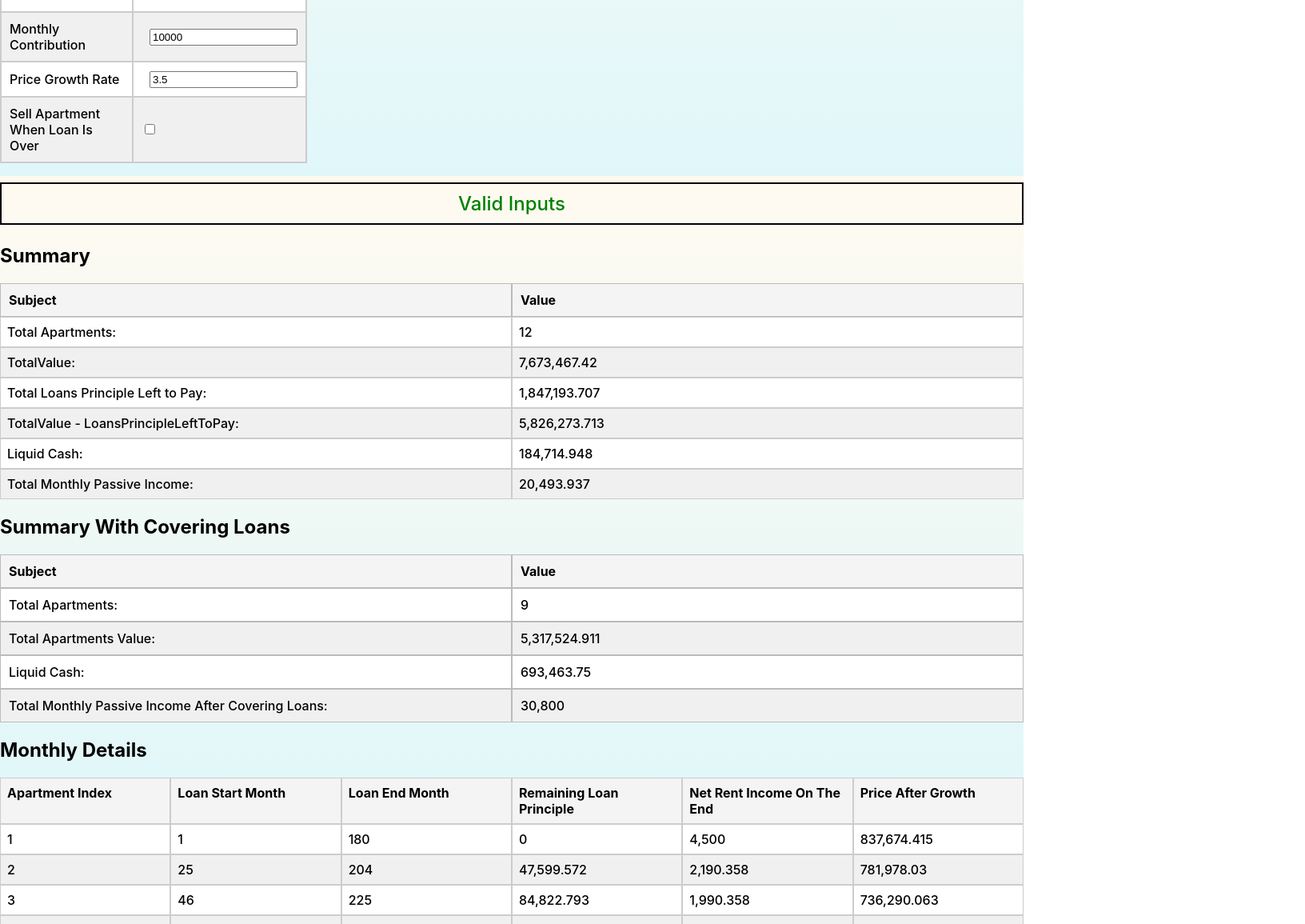
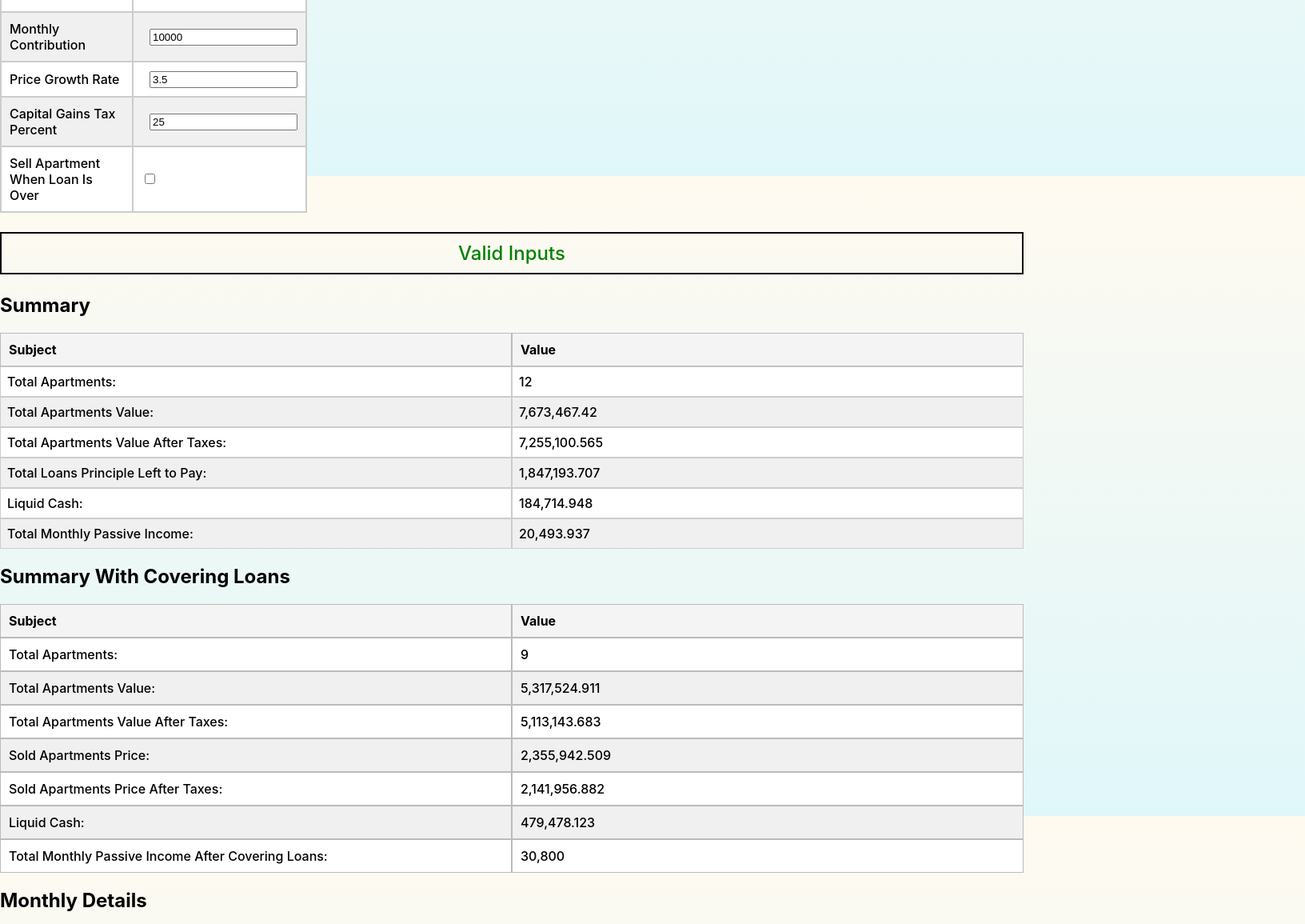
Before and after one commit to Yazuly/investments, a React (Create React App) app: page / in a window 1280 px wide. Shown: the part 580-1735 px from the top of the page at 80% size, 1632 px wide, since content can reach past the window. Built offline with nearby package versions, Linux system fonts and the light colour scheme.

Commit message:
added capital gains tax percent

```diff
--- a/src/InvestmentSimulator.js
+++ b/src/InvestmentSimulator.js
@@ -7,6 +7,7 @@ const InvestmentSimulator = () => {
     initialMoney: 250000,
     apartmentPrice: 500000,
     netRentIncome: 3000,
+    rentIncomeYearlyIncrease: 100,
     yearlyRentTaxesInPercent: 13,
     loanAmount: 250000,
     loanInterestRate: 6,
@@ -14,13 +15,15 @@ const InvestmentSimulator = () => {
     investmentTimeYears: 15,
     monthlyContribution: 10000,
     priceGrowthRate: 3.5,
-    rentIncomeYearlyIncrease: 100,
+    capitalGainsTaxPercent: 25,
   });
 
   const [results, setResults] = useState({
     totalApartments: 0,
     totalValue: 0,
+    totalValueAfterTaxes: 0,
     totalValueAfterCoveringLoans: 0,
+    totalValueAfterCoveringLoansAfterTaxes: 0,
     totalMonthlyPassiveIncome: 0,
     totalMonthlyPassiveIncomeAfterCoveringLoans: 0,
     totalLoansLeft: 0,
@@ -72,6 +75,14 @@ const InvestmentSimulator = () => {
     return income * (1 - inputs.yearlyRentTaxesInPercent / 100);
   };
 
+  const getApartmentPriceAfterTaxes = (apartment) => {
+    return (
+      apartment.price +
+      (apartment.priceAfterGrowth - apartment.price) *
+        (1 - inputs.capitalGainsTaxPercent / 100)
+    );
+  };
+
   const maxLoanToApartmentPriceRatio = 0.9;
 
   const handleInitialMoneyChange = (event) => {
@@ -84,7 +95,7 @@ const InvestmentSimulator = () => {
   const handleApartmentPriceChange = (event) => {
     setInputs((inputs) => ({
       ...inputs,
-      apartmentPrice: parseFloat(event.target.value),
+      apartmentPrice: Math.max(parseFloat(event.target.value)),
     }));
   };
 
@@ -145,6 +156,13 @@ const InvestmentSimulator = () => {
     setInputs((inputs) => ({
       ...inputs,
       priceGrowthRate: parseFloat(event.target.value),
+    }));
+  };
+
+  const handleCapitalGainsTaxPercentChange = (event) => {
+    setInputs((inputs) => ({
+      ...inputs,
+      capitalGainsTaxPercent: parseFloat(event.target.value),
     }));
   };
 
@@ -291,11 +309,14 @@ const InvestmentSimulator = () => {
 
       let numOfSoldApartments = 0;
       let totalMoneyFromSoldApartments = 0;
+      let totalMoneyFromSoldApartmentsAfterTaxes = 0;
       if (inputs.sellApartmentWhenLoanIsOver) {
         apartments.forEach((apartment) => {
           if (isLoanOver(month, apartment)) {
             numOfSoldApartments++;
             totalMoneyFromSoldApartments += apartment.priceAfterGrowth;
+            totalMoneyFromSoldApartmentsAfterTaxes =
+              getApartmentPriceAfterTaxes(apartment);
           }
         });
         apartments = apartments.filter(
@@ -303,7 +324,7 @@ const InvestmentSimulator = () => {
         );
       }
 
-      money += totalMoneyFromSoldApartments;
+      money += totalMoneyFromSoldApartmentsAfterTaxes;
 
       updateApartmentMonthlyIncome(month, apartments);
       let incomeFromRent = apartments.reduce(
@@ -323,6 +344,7 @@ const InvestmentSimulator = () => {
         numOfApartments: apartments.length,
         numOfSoldApartments,
         totalMoneyFromSoldApartments,
+        totalMoneyFromSoldApartmentsAfterTaxes,
       });
 
       month++;
@@ -333,6 +355,11 @@ const InvestmentSimulator = () => {
       (acc, apt) => acc + apt.priceAfterGrowth,
       0
     );
+    const totalValueAfterTaxes = apartments.reduce(
+      (acc, apt) => acc + getApartmentPriceAfterTaxes(apt),
+      0
+    );
+
     const totalMonthlyPassiveIncome = apartments
       .map((a) => a.netRentIncome)
       .reduce((a, b) => a + b, 0);
@@ -343,17 +370,24 @@ const InvestmentSimulator = () => {
 
     let numOfApartmentsToSellForCoveringLoan = 0;
     let apartmentsToSellTotalPrice = 0;
+    let apartmentsToSellTotalPriceAfterTaxes = 0;
     for (let i = 0; i < apartments.length; i++) {
-      if (apartmentsToSellTotalPrice + money >= totalLoansPrincipleLeft) {
+      if (
+        apartmentsToSellTotalPriceAfterTaxes + money >=
+        totalLoansPrincipleLeft
+      ) {
         break;
       }
       apartmentsToSellTotalPrice += apartments[i].priceAfterGrowth;
+      apartmentsToSellTotalPriceAfterTaxes += getApartmentPriceAfterTaxes(
+        apartments[i]
+      );
       numOfApartmentsToSellForCoveringLoan++;
     }
     const totalApartmentsAfterSellingApartmentsForCoveringLoans =
       apartments.length - numOfApartmentsToSellForCoveringLoan;
     const moneyLeftWithCoveringLoans =
-      apartmentsToSellTotalPrice + money - totalLoansPrincipleLeft;
+      apartmentsToSellTotalPriceAfterTaxes + money - totalLoansPrincipleLeft;
 
     const totalMonthlyPassiveIncomeAfterCoveringLoans = apartments
       .slice(numOfApartmentsToSellForCoveringLoan)
@@ -364,11 +398,19 @@ const InvestmentSimulator = () => {
       .slice(numOfApartmentsToSellForCoveringLoan)
       .reduce((acc, apt) => acc + apt.priceAfterGrowth, 0);
 
+    const totalValueAfterCoveringLoansAfterTaxes = apartments
+      .slice(numOfApartmentsToSellForCoveringLoan)
+      .reduce((acc, apt) => acc + getApartmentPriceAfterTaxes(apt), 0);
+
     setResults({
       totalApartments: apartments.length,
       totalValue,
+      totalMonthlyPassiveIncome,
+      totalValueAfterTaxes,
       totalValueAfterCoveringLoans,
-      totalMonthlyPassiveIncome,
+      totalValueAfterCoveringLoansAfterTaxes,
+      apartmentsToSellTotalPrice,
+      apartmentsToSellTotalPriceAfterTaxes,
       totalMonthlyPassiveIncomeAfterCoveringLoans,
       totalLoansPrincipleLeft,
       apartments,
@@ -382,7 +424,6 @@ const InvestmentSimulator = () => {
   return (
     <div>
       <h1>Real Estate Investment Simulator</h1>
-
       <div class="input-table">
         <table>
           <thead>
@@ -551,6 +592,22 @@ const InvestmentSimulator = () => {
           </tr>
           <tr>
             <td>
+              <label for="capitalGainsTaxPercent">
+                Capital Gains Tax Percent
+              </label>
+            </td>
+            <td>
+              <input
+                type="number"
+                id="capitalGainsTaxPercent"
+                name="capitalGainsTaxPercent"
+                value={inputs.capitalGainsTaxPercent}
+                onChange={handleCapitalGainsTaxPercentChange}
+              />
+            </td>
+          </tr>
+          <tr>
+            <td>
               <label for="sellApartmentWhenLoanIsOver">
                 Sell Apartment When Loan Is Over
               </label>
@@ -568,12 +625,10 @@ const InvestmentSimulator = () => {
           </tr>
         </table>
       </div>
-
       <div className="error-message">
         {error && <p className="error-text">Error: {error}</p>}
         {!error && <p className="valid-text">Valid Inputs</p>}
       </div>
-
       {!error && (
         <>
           <h2>Summary</h2>
@@ -590,22 +645,20 @@ const InvestmentSimulator = () => {
             </div>
           </div>
           <div className="flex-row">
-            <div className="cell">TotalValue:</div>
+            <div className="cell">Total Apartments Value:</div>
             <div className="cell">{results.totalValue?.toLocaleString()}</div>
+          </div>
+          <div className="flex-row">
+            <div className="cell">Total Apartments Value After Taxes:</div>
+            <div className="cell">
+              {results.totalValueAfterTaxes?.toLocaleString()}
+            </div>
           </div>
 
           <div className="flex-row">
             <div className="cell">Total Loans Principle Left to Pay:</div>
             <div className="cell">
               {results.totalLoansPrincipleLeft?.toLocaleString()}
-            </div>
-          </div>
-          <div className="flex-row">
-            <div className="cell">TotalValue - LoansPrincipleLeftToPay:</div>
-            <div className="cell">
-              {(
-                results.totalValue - results.totalLoansPrincipleLeft
-              )?.toLocaleString()}
             </div>
           </div>
           <div className="flex-row">
@@ -636,6 +689,27 @@ const InvestmentSimulator = () => {
               <div className="cell">Total Apartments Value:</div>
               <div className="cell">
                 {results?.totalValueAfterCoveringLoans?.toLocaleString() || 0}
+              </div>
+            </div>
+            <div className="flex-row">
+              <div className="cell">Total Apartments Value After Taxes:</div>
+              <div className="cell">
+                {results?.totalValueAfterCoveringLoansAfterTaxes?.toLocaleString() ||
+                  0}
+              </div>
+            </div>
+            <div className="flex-row">
+              <div className="cell">Sold Apartments Price:</div>
+              <div className="cell">
+                {results?.apartmentsToSellTotalPrice?.toLocaleString() || 0}
+              </div>
+            </div>
+
+            <div className="flex-row">
+              <div className="cell">Sold Apartments Price After Taxes:</div>
+              <div className="cell">
+                {results?.apartmentsToSellTotalPriceAfterTaxes?.toLocaleString() ||
+                  0}
               </div>
             </div>
             <div className="flex-row">
@@ -691,6 +765,7 @@ const InvestmentSimulator = () => {
               <div className="cell">incomeFromRent</div>
               <div className="cell">numOfApartments</div>
               <div className="cell">numOfSoldApartments</div>
+              <div className="cell">totalMoneyFromSoldApartmentsAfterTaxes</div>
               <div className="cell">totalMoneyFromSoldApartments</div>
             </div>
             {results?.monthlyDetails?.map((apt, index) => (
@@ -708,6 +783,9 @@ const InvestmentSimulator = () => {
                 <div className="cell">
                   {apt.numOfSoldApartments.toLocaleString()}
                 </div>
+                <div className="cell">
+                  {apt.totalMoneyFromSoldApartmentsAfterTaxes}
+                </div>
                 <div className="cell">{apt.totalMoneyFromSoldApartments}</div>
               </div>
             ))}
```
